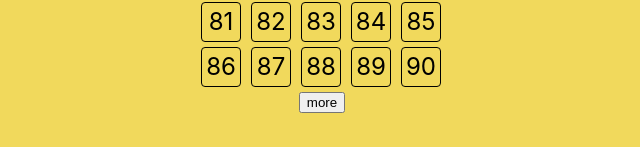
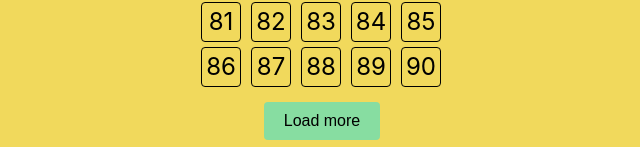
Before and after one commit to lemonspb/workout, a React (Create React App) app: page /choice-count in a window 1280 px wide. Shown: the part 788-935 px from the top of the page, without its empty margins (318-958 px from the left). Before the commit the page ends 901 px from the top, so only its background shows below. Built offline with nearby package versions, Linux system fonts and the light colour scheme.

Commit message:
color button

```diff
--- a/src/Pages/ChoiceCountPage/ChoiceCountPage.css
+++ b/src/Pages/ChoiceCountPage/ChoiceCountPage.css
@@ -13,3 +13,13 @@
 .choice-count__link{
     text-decoration: none;
 }
+.choice-count__btn{
+    font-size: 16px;
+    background: #87dda1;
+    padding: 10px 20px;
+    border-radius: 4px;
+    border: none;
+    margin: 10px 0;
+    cursor: pointer;
+
+}
--- a/src/Pages/ChoiceCountPage/ChoiceCountPage.js
+++ b/src/Pages/ChoiceCountPage/ChoiceCountPage.js
@@ -24,6 +24,7 @@ function ChoiceCountPage(props) {
 
       <div className="choice-count__list">
     {numbers.map((v,i)=>{
+
         return(
             <div key={i}>
                       <Link to='/start-training/' className='choice-count__link' onClick={()=>{props.choiceSumCount(v)}}>
@@ -40,7 +41,7 @@ function ChoiceCountPage(props) {
 
     </div>
     </div>
-    <button onClick={()=>props.loadMore()}>more</button>
+    <button onClick={()=>props.loadMore()} className='choice-count__btn'>Load more</button>
     </div>
   );
 }
--- a/src/Pages/TrainingPage/TrainingPage.css
+++ b/src/Pages/TrainingPage/TrainingPage.css
@@ -6,12 +6,16 @@
     align-items: center;
 }
 .trainig__top{
+    width: 100%;
     display: flex;
 
 }
-.trainig__result{
-    margin-left: 10px;
+.training__result{
+    display: flex;
+    flex-direction: column;
+    align-items: center;
 }
+
 .training__timer{
     text-align: center;
     font-size: 34px;
--- a/src/Pages/TrainingPage/TrainingPage.js
+++ b/src/Pages/TrainingPage/TrainingPage.js
@@ -2,7 +2,8 @@ import React,{useEffect,useState,useRef}from 'react';
 import { connect } from 'react-redux';
 import { SumCountMinus } from '../../Actions';
 import Counter from '../../Components/Counter/Counter';
-import { Scrollbars } from 'react-custom-scrollbars';
+import PullUp from '../../Gifs/pull_ups.gif.mp4';
+import PushUp from '../../Gifs/pushup.gif.mp4';
 import './TrainingPage.css'
 
 function TrainingPage(props) {
@@ -48,7 +49,10 @@ function TrainingPage(props) {
 
         </div>
     </div>
-    <div className='training__timer'>{count}sec</div>
+    {numbers.length === 0?<video muted autoPlay loop playsInline className='init__gif' >
+ <source src={PullUp} type="video/mp4" />
+</video>:<div className='training__timer'>{count}sec</div>}
+
 
 
     </div>
--- a/src/Redusers/index.js
+++ b/src/Redusers/index.js
@@ -6,7 +6,10 @@ const initialState = {
     sumCount: 90,
     minusSum: [],
     timeTraining: 1,
-    trainingElement: {}
+    trainingElement: {
+      typeTrainingImage:''
+
+    }
   };
 
   const reducer = (state = initialState, action) => {
@@ -15,8 +18,10 @@ const initialState = {
       case 'CHOICE_TRAINING_TYPE':
         return {
             ...state,
-            typeTrainingImage: action.payload
-
+            typeTrainingImage: action.payload,
+            trainingElement:{
+              typeTrainingImage:action.payload
+            }
             };
             case 'CHOICE_SUM_COUNT':
             return {
```
